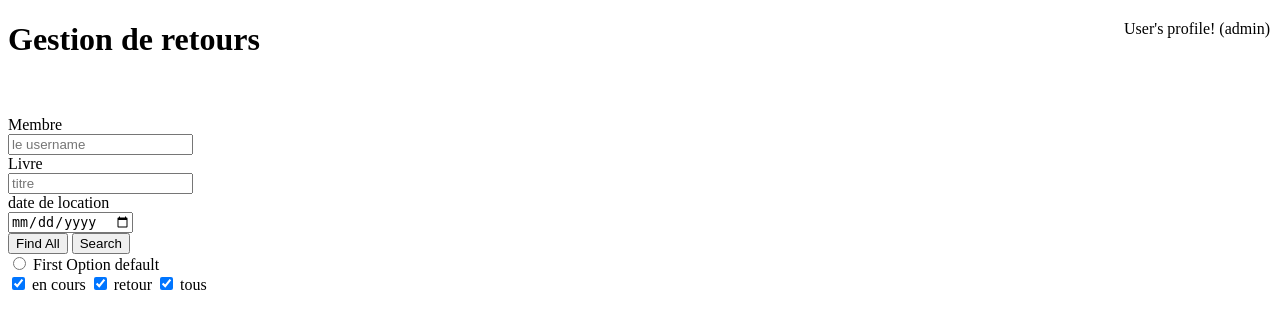
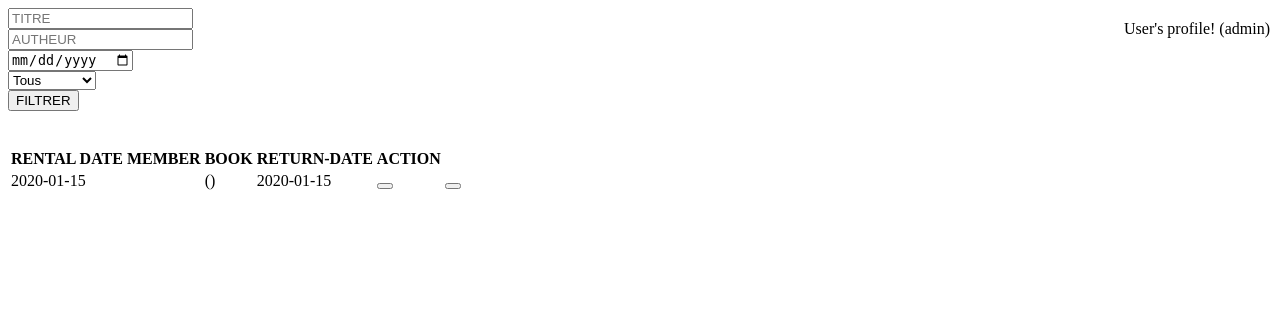
Before and after one commit to Nodiryps/online_library, a PHP site: the page made by view/view_returns.php in a window 1280 px wide. Shown: the top 329 px of the page. Run offline with PHP 8.4, Linux system fonts and the light colour scheme; the template is opened without the code that fills it: most values are stand-ins (such as "Sample title", 1, 10 or a date in 2020); data that the repository does not hold is empty.

Commit message:
view-return done methode search_book (pas fini)

```diff
--- a/controller/ControllerUser.php
+++ b/controller/ControllerUser.php
@@ -280,4 +280,6 @@
         return Rental::get_rentals_by_user($user);
     }
 
+
+
 }
--- a/view/view_book_manager.php
+++ b/view/view_book_manager.php
@@ -157,7 +157,7 @@
                                 </form>
                             </td>
                             <td style="border:none;" bgcolor="white">
-                                <form  method="post" action="rental/del_one_rent">
+                                <form  method="post" action="rental/del_one_rental_in_basket">
                                     <input type="hidden" name="delrent" value="<?= $rent->id ?>">
                                     <button type="submit"  name="idsubmit" class="btn btn-danger"><span >supprimer du panier</span></button>
                                 </form>
--- a/view/view_returns.php
+++ b/view/view_returns.php
@@ -19,67 +19,91 @@
                 <?= $profile->fullname; ?>'s profile! (<?= $profile->role ?>)
             </div>
         </nav>
-        <div class="container text-center">
-            <h1>Gestion de retours</h1>
-            <br>
-            <br>
+        <div class="container  ">
+            <form method="post" action="rental/search_book" class="form-control-static">
+            <div class="row align-items-center justify-content-center " >
 
-            <div class="container">
-                <div class="row">
-                    <div class="col-lg-8">
-                        <form id="convFilter" class="form-horizontal" action="/admin/conversations/filter">
-                            <div class="col-md-6">
-                                <div class="form-group">
-                                    <label class="col-sm-4 control-label" for="Membre">Membre</label>
-                                    <div class="col-sm-8">
-                                        <input type="text" class="form-control" name="membre" id="Membre" placeholder="le username">
-                                    </div>
-                                </div>
-                            </div>
-                            <div class="col-md-6">
-                                <div class="form-group ">
-                                    <label class="col-sm-4 control-label" for="Livre">Livre</label>
-                                    <div class="col-sm-8">
-                                        <input type="text" class="form-control" id="Livre" name="title" placeholder="titre">
-                                    </div>
-                                </div>
-                                <div class="form-group">
-                                    <label class="col-sm-4 control-label" for="date de location">date de location</label>
-                                    <div class="col-sm-8">
-                                        <input type="date" class="form-control" name="rentdate" id="toDate" placeholder=" 02/10/2015">
-                                    </div>
-                                </div>
-                                <div class="col-sm-offset-4 col-sm-8">
-                                    <button type="button" id="find-all" class="btn btn-primary">Find All</button>
-                                    <button type="submit" class="btn btn-primary">Search</button>
-                                </div>
-                            </div>
-                            <div class="funkyradio">
-                                <div class="funkyradio-default">
-                                    <input type="radio" name="radio" id="radio1" />
-                                    <label for="radio1">First Option default</label>
-                                </div>
-                            </div>
-                            	<label class="btn btn-success active">
-				<input type="checkbox" autocomplete="off" checked>
-				<span class="glyphicon glyphicon-ban-circle">en cours</span>
-			</label>
+                <div class="col-md-2 pt-3">
+                    <div class="form-group ">
+                        <input type="text" name="title" placeholder="TITRE" class="form-control">
+                    </div>
+                </div>
+                <div class="col-md-2 pt-3">
+                    <div class="form-group ">
+                        <input type="text" name="author" placeholder="AUTHEUR" class="form-control">
+                    </div>
+                </div>
+                <div class="col-md-2 pt-3">
+                    <div class="form-group">
+                        <div class="form-group ">
+                            <input type="date" name="date"  class="form-control">
+                        </div>
+                    </div>
+                </div>
+                <div class="col-md-2 pt-3">
+                    <div class="form-group">
+                        <select id="inputState" name="choix" class="form-control">
+                            <option selected value="all">Tous</option>
+                            <option value="rent">En location</option>
+                            <option value="back">Retour</option>
 
-                            	<label class="btn btn-warning active">
-				<input type="checkbox" autocomplete="off" checked>
-				<span class="glyphicon glyphicon-ban-circle">retour</span>
-			</label>
-                               	<label class="btn btn-danger active">
-				<input type="checkbox" autocomplete="off" checked>
-				<span class="glyphicon glyphicon-ban-circle">tous</span>
-			</label>
+                        </select>
+                    </div>
+                </div>
+                <div class="col-md-2">
+                    <button type="submit" class="btn btn-primary btn-block">FILTRER</button>
+                </div>
 
 
-                        </form>
-                    </div>
-                </div>
+            </div>
+            </form>
+
+        </div>
+        <br>
+        <br>
+        <div>
+            <div class="container table-wrapper-scroll-y">
+                <table class="table table-striped table-condensed " >
+
+                    <thead class="thead-dark">
+                        <tr>
+                            <th class="text-center" scope="col">RENTAL DATE</th>
+                            <th class="text-center" scope="col">MEMBER</th>
+                            <th class="text-center" scope="col">BOOK</th>
+                            <th class="text-center" scope="col">RETURN-DATE</th>
+                            <th class="text-center" scope="col">ACTION</th>
+                        </tr>
+                    </thead>
+                    <?php foreach ($books as $book): ?>
+                        <tr>
+                            <td class="text-center"><?= $book->rentaldate ?></td>
+                            <td class="text-center"><?= User::get_username_by_id($book->user) ?></td>
+                            <td class="text-center"><?= Book::get_title_by_id($book->book) ?> (<?= strtoupper(Book::get_author_by_id($book->book))?>)</td>
+                            <td class="text-center"><?= $book->returndate ?></td>
+                            <?php if ($profile->role == "admin"): ?>
+                            <td style="border:none;" bgcolor="white">
+                                <form  method="post" action="book/">
+                                    <input type="hidden" name="editbook" value="<?= $book->id ?>">
+                                    <button type="submit" name="idsubmit" class="btn btn-danger">
+                                        <span class="glyphicon glyphicon-trash"></span >
+                                    </button>
+                                </form>
+                            </td>
+                            <?php endif; ?>
+
+                            <td style="border:none;" bgcolor="white">
+                                <form  method="post" action="book/book_detail">
+                                    <input type="hidden" name="idbook" value="<?= $book->id ?>">
+                                    <button type="submit" name="idsubmit" class="btn btn-warning">
+                                        <span class="glyphicon glyphicon-barcode"></span>
+                                    </button>
+                                </form>
+                            </td>
+
+                        <?php endforeach; ?>
+                        </tr>
+                </table>
             </div>
         </div>
-
     </body>
 </html>
```
Also changed, not shown: controller/ControllerRental.php (+10 -4 lines), css/styles.css (+10 -1 lines), model/Book.php (+22 -0 lines), model/Rental.php (+37 -5 lines), model/User.php (+12 -0 lines).
